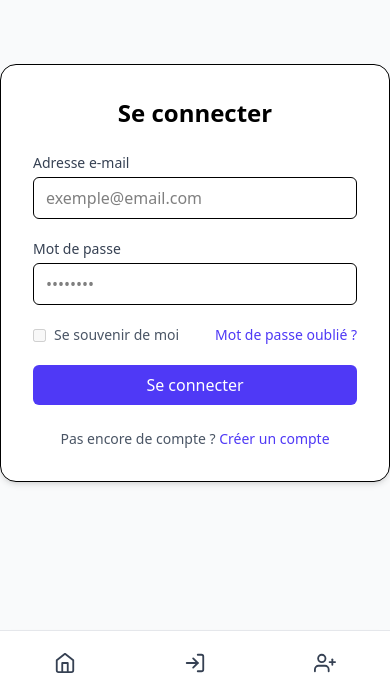
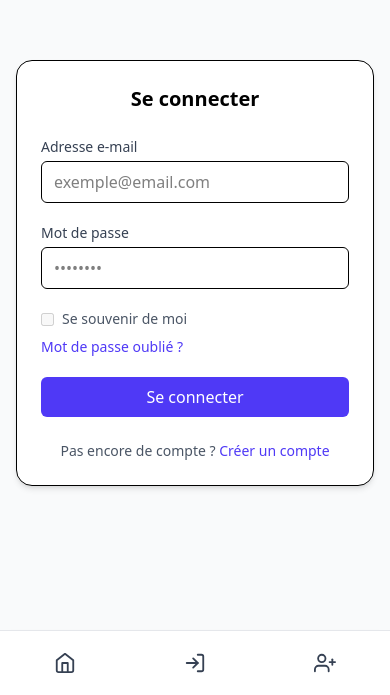
Before and after one commit to VialsShiny/Mini-Social, a React (Vite) app in the folder frontend/: page /signin in a window 390 px wide. Shown: the part 149-844 px from the top of the page. Built offline with nearby package versions, Linux system fonts and the light colour scheme; no server answers.

Commit message:
Responsive SignIn/SignUp ADD

```diff
--- a/frontend/src/pages/SignIn.jsx
+++ b/frontend/src/pages/SignIn.jsx
@@ -75,9 +75,9 @@ export default function SignIn() {
                     content="Connectez-vous à votre compte Mini Social pour accéder à votre flux de posts et interagir avec la communauté."
                 />
             </Helmet>
-            <div className="min-h-screen flex items-center justify-center bg-gray-50">
-                <div className="w-full max-w-md bg-white p-8 rounded-2xl shadow-md border">
-                    <h2 className="text-2xl font-bold text-center mb-6">
+            <div className="min-h-screen flex items-center justify-center bg-gray-50 px-4">
+                <div className="w-full max-w-sm md:max-w-md bg-white p-6 md:p-8 rounded-2xl shadow-md border">
+                    <h2 className="text-xl md:text-2xl font-bold text-center mb-6">
                         Se connecter
                     </h2>
 
@@ -125,7 +125,7 @@ export default function SignIn() {
                             />
                         </div>
 
-                        <div className="flex items-center justify-between">
+                        <div className="flex flex-col sm:flex-row sm:items-center sm:justify-between gap-2">
                             <label className="flex items-center text-sm text-gray-600">
                                 <input
                                     type="checkbox"
--- a/frontend/src/pages/SignUp.jsx
+++ b/frontend/src/pages/SignUp.jsx
@@ -72,9 +72,9 @@ export default function SignUp() {
                     content="Créez un compte sur Mini Social pour rejoindre la communauté, publier vos posts et interagir avec les autres utilisateurs."
                 />
             </Helmet>
-            <div className="min-h-screen flex items-center justify-center bg-gray-50">
-                <div className="w-full max-w-md bg-white p-8 rounded-2xl shadow-md border">
-                    <h2 className="text-2xl font-bold text-center mb-6">
+            <div className="min-h-screen flex items-center justify-center bg-gray-50 px-4">
+                <div className="w-full max-w-sm md:max-w-md bg-white p-6 md:p-8 rounded-2xl shadow-md border">
+                    <h2 className="text-xl md:text-2xl font-bold text-center mb-6">
                         Créer un compte
                     </h2>
 
@@ -92,9 +92,7 @@ export default function SignUp() {
                                 placeholder="Votre pseudo"
                                 className="w-full border rounded-md px-3 py-2 focus:outline-none focus:ring-1 focus:ring-indigo-500 placeholder:text-gray-500"
                                 name="username"
-                                onChange={(e) => {
-                                    handleOnChangeInput(e);
-                                }}
+                                onChange={(e) => handleOnChangeInput(e)}
                             />
                         </div>
 
@@ -111,9 +109,7 @@ export default function SignUp() {
                                 placeholder="exemple@email.com"
                                 className="w-full border rounded-md px-3 py-2 focus:outline-none focus:ring-1 focus:ring-indigo-500 placeholder:text-gray-500"
                                 name="email"
-                                onChange={(e) => {
-                                    handleOnChangeInput(e);
-                                }}
+                                onChange={(e) => handleOnChangeInput(e)}
                             />
                         </div>
 
@@ -130,9 +126,7 @@ export default function SignUp() {
                                 placeholder="••••••••"
                                 className="w-full border rounded-md px-3 py-2 focus:outline-none focus:ring-1 focus:ring-indigo-500 placeholder:text-gray-500"
                                 name="password"
-                                onChange={(e) => {
-                                    handleOnChangeInput(e);
-                                }}
+                                onChange={(e) => handleOnChangeInput(e)}
                             />
                         </div>
 
```
